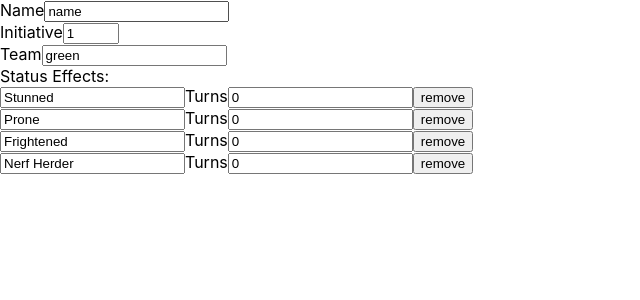
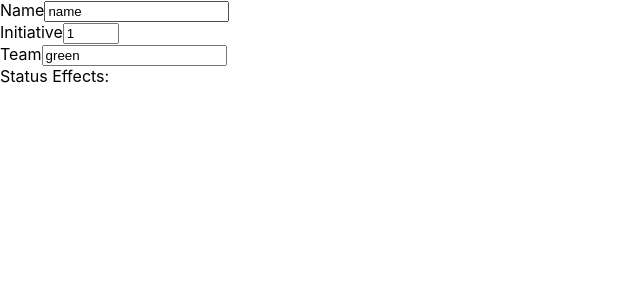
Before and after one commit to punkrockviking/initiativeStatusTracker, a React (Vite) app: page / in a window 1280 px wide. Shown: the top 300 px of the page, without its empty margins (0-640 px from the left). Built offline with nearby package versions, Linux system fonts and the light colour scheme.

Commit message:
conditional render for character status effects. active or not active on click of Status Effects text.

```diff
--- a/src/components/StatusList.jsx
+++ b/src/components/StatusList.jsx
@@ -1,8 +1,25 @@
-import React from 'react';
+import React, { useState, useEffect } from 'react';
 
 const StatusList = (props) => {
 
+  const [open, setOpen] = useState(false);
   const statusList = props.statusList
+  useEffect(() => {
+        const onBodyClick = (event) => {
+        setOpen(!open);
+        };
+        // document.body.addEventListener('click', onBodyClick, {
+        //     capture: true
+        // });
+
+        // return () => {
+        //     document.body.removeEventListener('click', onBodyClick, {
+        //         capture: true,
+        //     });
+        // };
+
+    }, []);
+
   const listItems = statusList.map((status) =>
     <form>
       <label>
@@ -19,10 +36,16 @@ const StatusList = (props) => {
   )
 
   return (
+    <div>
+      <div
+        onClick={() => setOpen(!open) }
+      >
+        Status Effects:
+      </div>
       <div>
-        Status Effects:
-        {listItems}
+        {open && listItems}
       </div>
+    </div>
   )
 }
 
```
